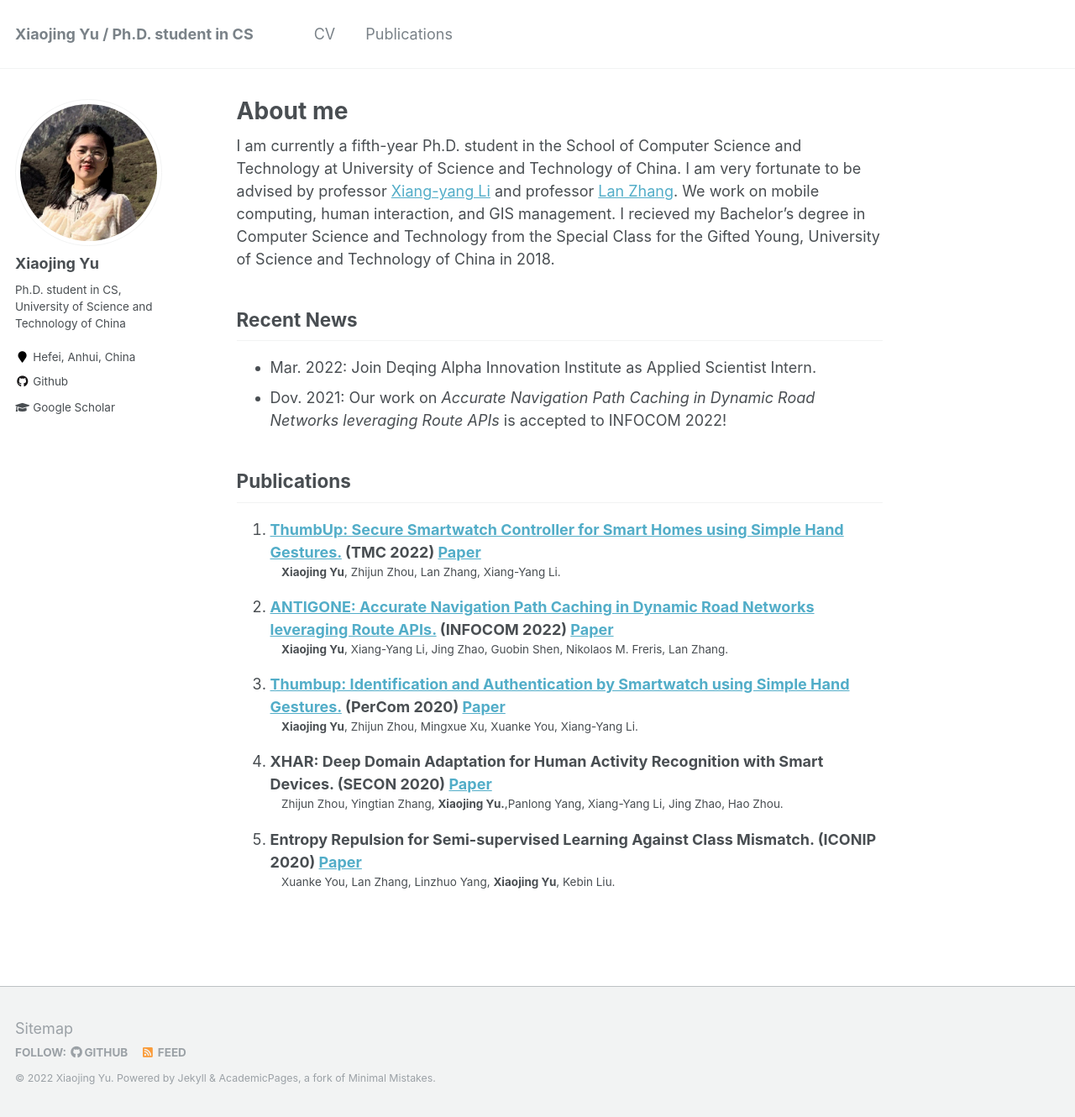
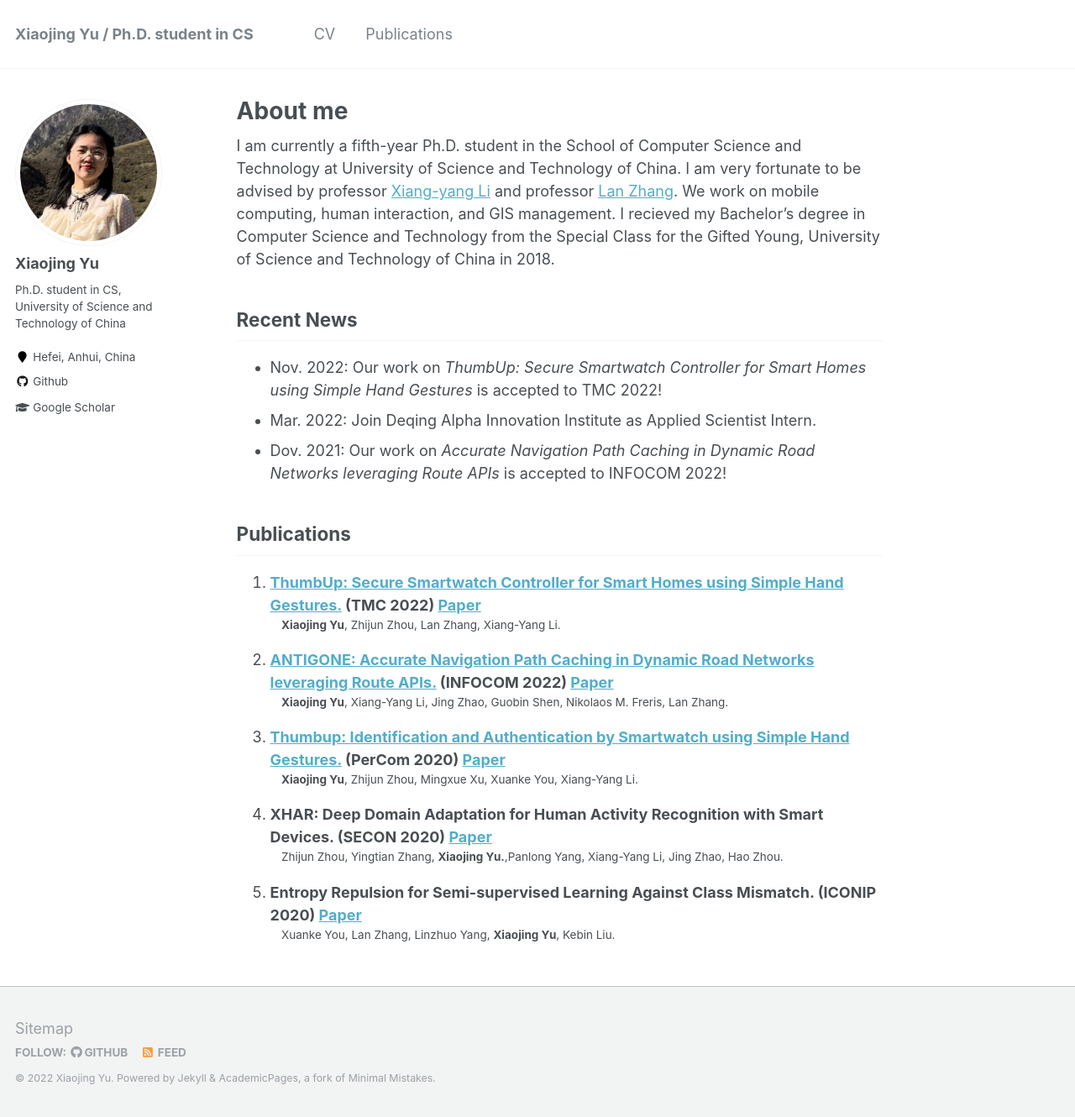
Before and after one commit to blairjing/blairjing.github.io, a Jekyll site: the page built from _pages/about.md, in a window 1280 px wide and 1330 px high. Shown: the whole window at 84% size. Built offline with Jekyll 4.4.1, drawn with Linux system fonts in a browser that asks for light colours.

Commit message:
Update about.md

```diff
--- a/_pages/about.md
+++ b/_pages/about.md
@@ -15,6 +15,7 @@ I recieved my Bachelor’s degree in Computer Science and Technology from the Sp
 
 Recent News
 ------
+* Nov. 2022: Our work on *ThumbUp: Secure Smartwatch Controller for Smart Homes using Simple Hand Gestures* is accepted to TMC 2022!
 * Mar. 2022: Join Deqing Alpha Innovation Institute as Applied Scientist Intern.
 * Dov. 2021: Our work on *Accurate Navigation Path Caching in Dynamic Road Networks leveraging Route APIs* is accepted to INFOCOM 2022!
 
```
